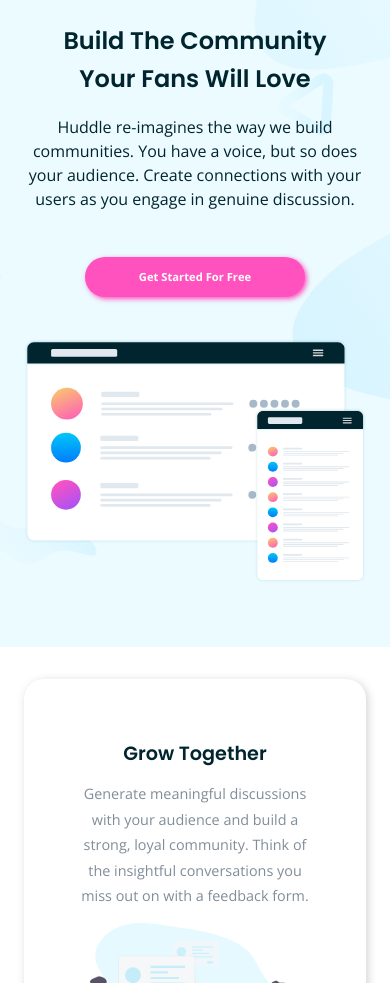
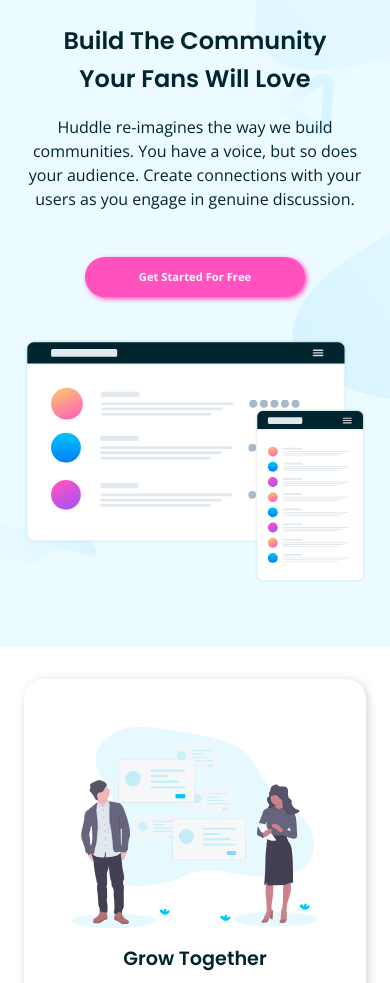
Before and after one commit to devontecpennamon/huddle-landing-page, a plain HTML site: page index.html in a window 390 px wide. Shown: the part 74-1057 px from the top of the page. Drawn offline with nearby package versions, Linux system fonts and the light colour scheme.

Commit message:
fix image layout

```diff
--- a/css/style.css
+++ b/css/style.css
@@ -316,6 +316,10 @@ footer {
     margin-right: 1.5rem;
   }
 
+  .main-info-image_order {
+    order: 0;
+  }
+
   .main-info h2 {
     font-size: 1.2rem;
   }
```
